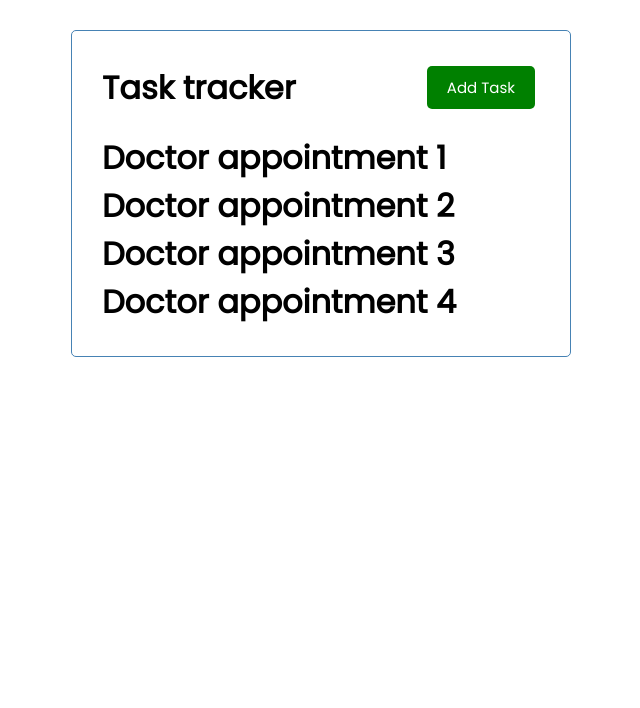
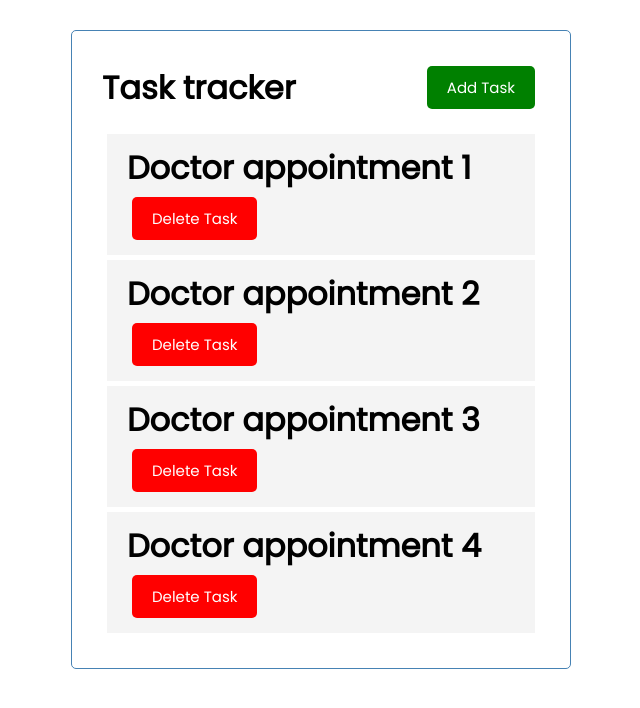
Before and after one commit to TedVu/vue-mastery, a Vue app in the folder vue-crashcourse/: page / in a window 1280 px wide. Shown: the top 708 px of the page, without its empty margins (319-959 px from the left). Built offline with nearby package versions, Linux system fonts and the light colour scheme.

Commit message:
Add delete button

```diff
--- a/vue-crashcourse/src/App.vue
+++ b/vue-crashcourse/src/App.vue
@@ -29,25 +29,25 @@ export default {
         id: 1,
         text:'Doctor appointment 1',
         day: 'Marh 1sy at 2:30PM',
-        reminder: true
+        reminder: false
       },
       {
         id: 2,
         text:'Doctor appointment 2',
         day: 'Marh 1sy at 2:30PM',
-        reminder: true
+        reminder: false
       },
       {
         id: 3,
         text:'Doctor appointment 3',
         day: 'Marh 1sy at 2:30PM',
-        reminder: true
+        reminder: false
       },
       {
         id: 4,
         text:'Doctor appointment 4',
         day: 'Marh 1sy at 2:30PM',
-        reminder: true
+        reminder: false
       }
     ]
   }
--- a/vue-crashcourse/src/components/Task.vue
+++ b/vue-crashcourse/src/components/Task.vue
@@ -1,16 +1,43 @@
 <template>
-    <div>
+    <div     :class="[task.reminder ? 'reminder' : '', 'task']">
         <h1> {{ task.text }}</h1>
+        <ButtonComponent color="red" text="Delete Task"/>
     </div>
 </template>
 
 <script>
+
+import ButtonComponent from './Button.vue';
+
     export default {
         name: 'TaskComponent',
         props: {
             task: {
                 type: Object
             }
+        },
+        components:{
+          ButtonComponent
         }
     }
 </script>
+
+<style scope>
+.fas {
+  color: red;
+}
+.task {
+  background: #f4f4f4;
+  margin: 5px;
+  padding: 10px 20px;
+  cursor: pointer;
+}
+.task.reminder {
+  border-left: 5px solid green;
+}
+.task h3 {
+  display: flex;
+  align-items: center;
+  justify-content: space-between;
+}
+</style>
```
